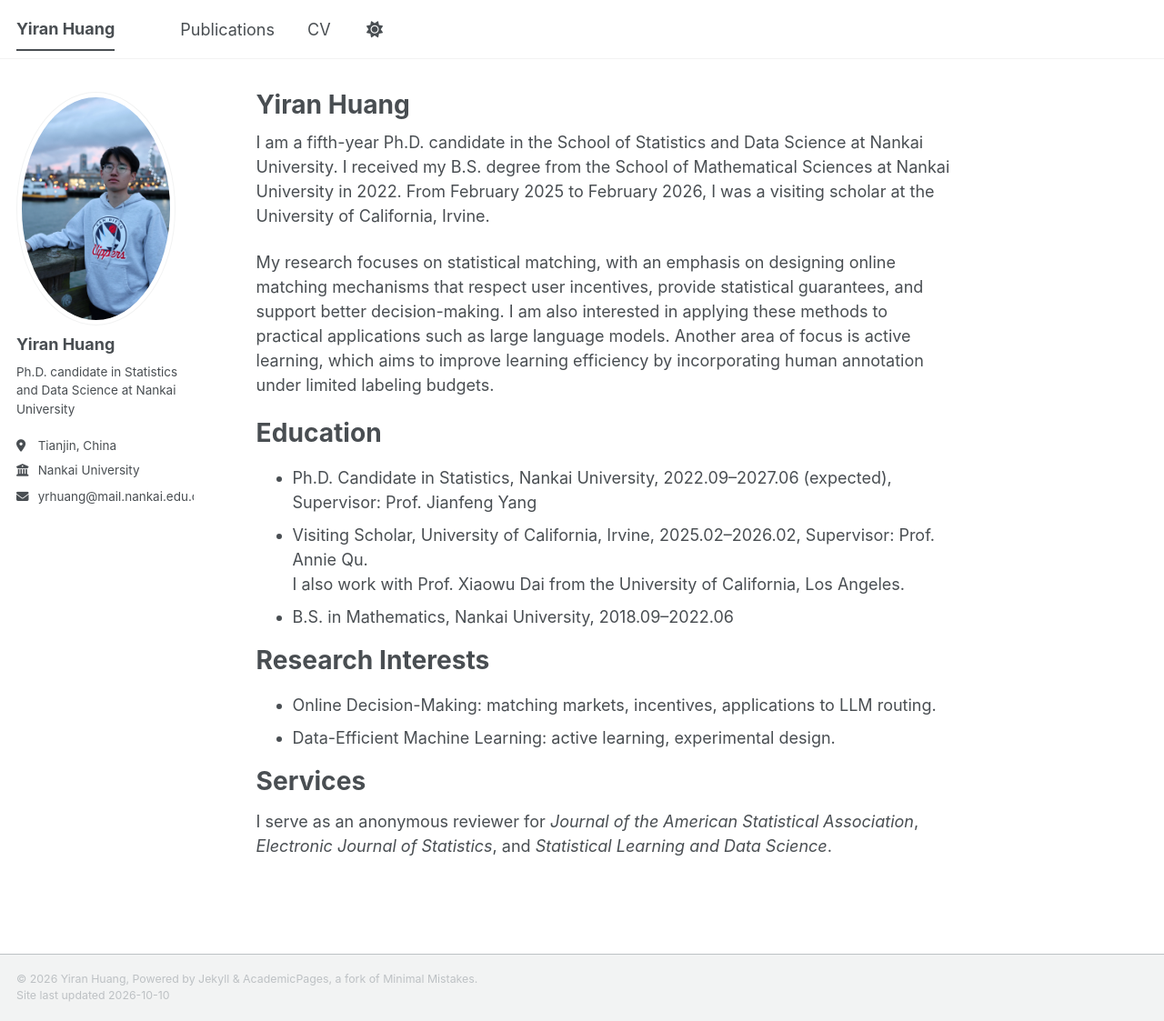
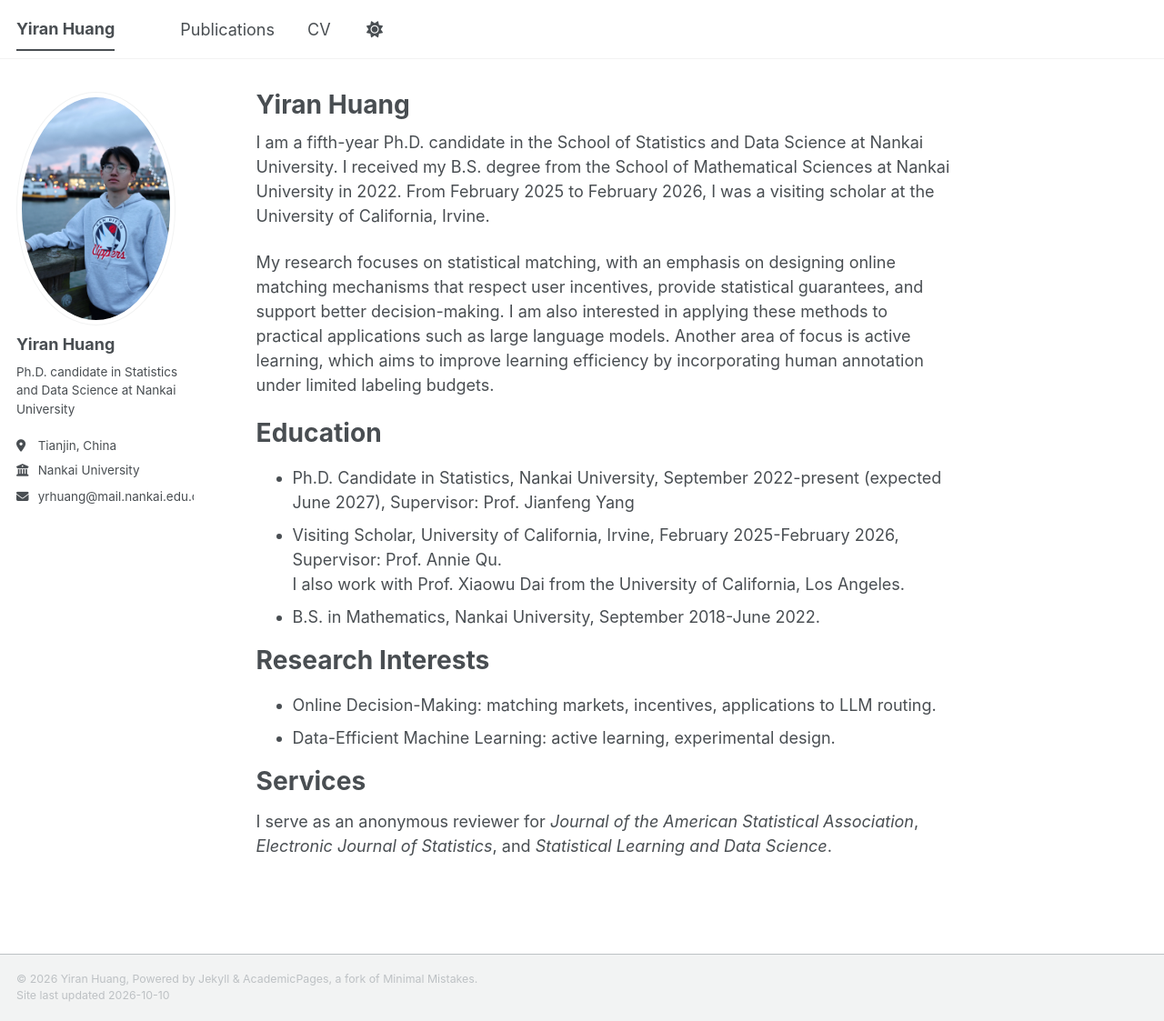
Before and after one commit to Yiran-Huang/Yiran-Huang.github.io, a Jekyll site: the page built from _pages/about.md, in a window 1280 px wide and 1123 px high. Shown: the whole window at 91% size. Built offline with Jekyll 4.4.1, drawn with Linux system fonts in a browser that asks for light colours; a script bundle is joined from its source files by our own code; library files that are not in the unit come from our copies.

Commit message:
Update about.md

```diff
--- a/_pages/about.md
+++ b/_pages/about.md
@@ -13,9 +13,9 @@
 
 Education
 ======
-* Ph.D. Candidate in Statistics, Nankai University, 2022.09–2027.06 (expected), Supervisor: Prof. Jianfeng Yang
-* Visiting Scholar, University of California, Irvine, 2025.02–2026.02, Supervisor: Prof. Annie Qu.<br> I also work with Prof. Xiaowu Dai from the University of California, Los Angeles.
-* B.S. in Mathematics, Nankai University, 2018.09–2022.06
+* Ph.D. Candidate in Statistics, Nankai University, September 2022-present (expected June 2027), Supervisor: Prof. Jianfeng Yang
+* Visiting Scholar, University of California, Irvine, February 2025-February 2026, Supervisor: Prof. Annie Qu.<br> I also work with Prof. Xiaowu Dai from the University of California, Los Angeles.
+* B.S. in Mathematics, Nankai University, September 2018-June 2022.
 
 Research Interests
 ======
```
